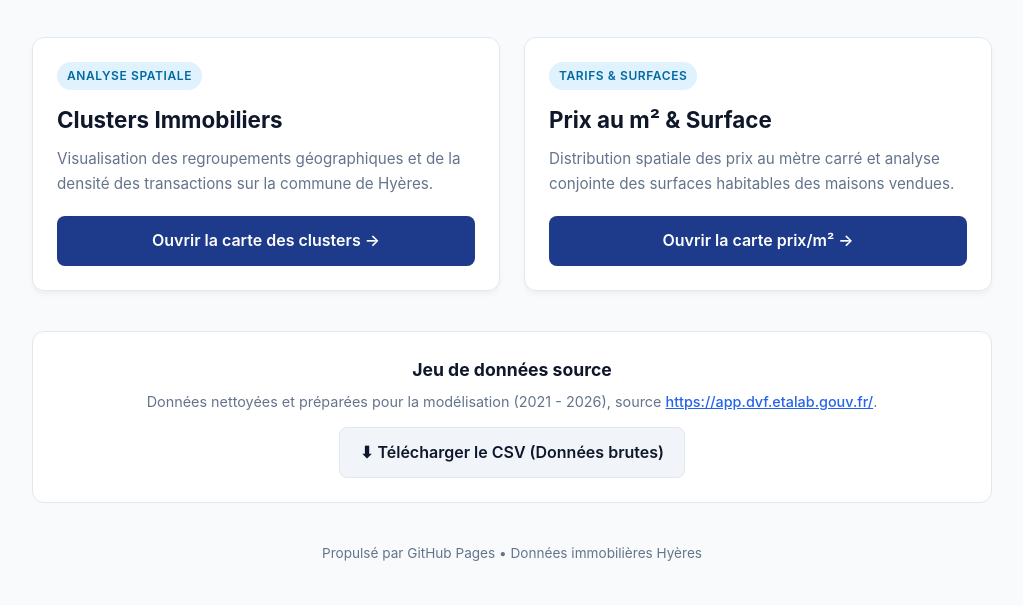
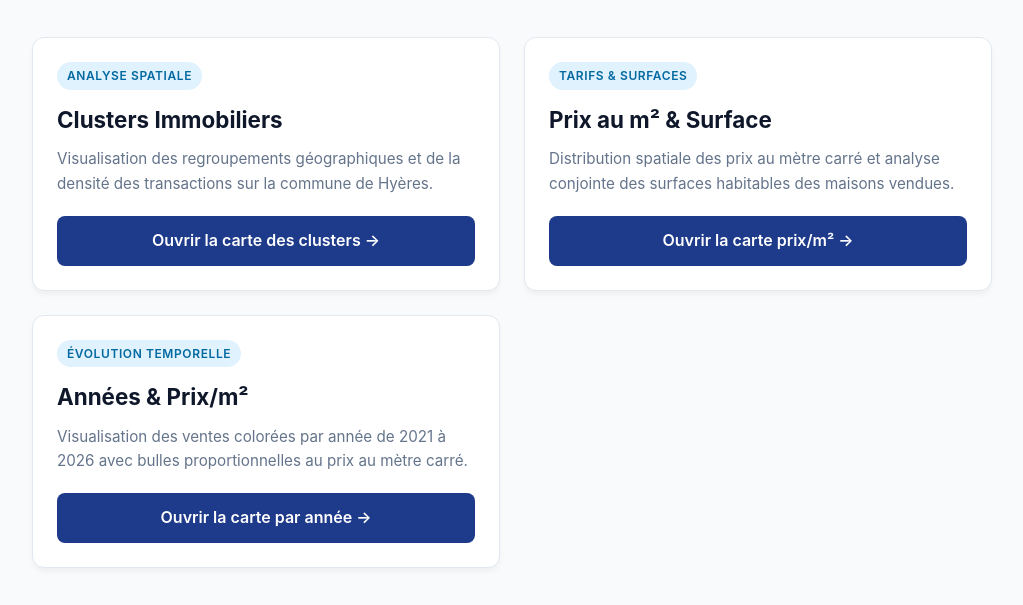
Before and after one commit to yveslacroix83400/hyeres_house_prices, a plain HTML site: page index.html in a window 1280 px wide. Shown: the part 135-740 px from the top of the page, without its empty margins (128-1151 px from the left). Drawn offline with Linux system fonts and the light colour scheme.

Commit message:
Add card for temporal evolution visualization

```diff
--- a/index.html
+++ b/index.html
@@ -181,6 +181,15 @@
         </div>
         <a href="hyeres_prix_m2_surface_carto.html" class="btn">Ouvrir la carte prix/m² →</a>
       </div>
+      <!-- Card 3 -->
+      <div class="card">
+        <div>
+          <span class="card-badge">Évolution temporelle</span>
+          <h2>Années & Prix/m²</h2>
+          <p>Visualisation des ventes colorées par année de 2021 à 2026 avec bulles proportionnelles au prix au mètre carré.</p>
+        </div>
+        <a href="hyeres_annees_prix_m2_carto.html" class="btn">Ouvrir la carte par année →</a>
+      </div>
     </div>
 
     <!-- Data section -->
```
